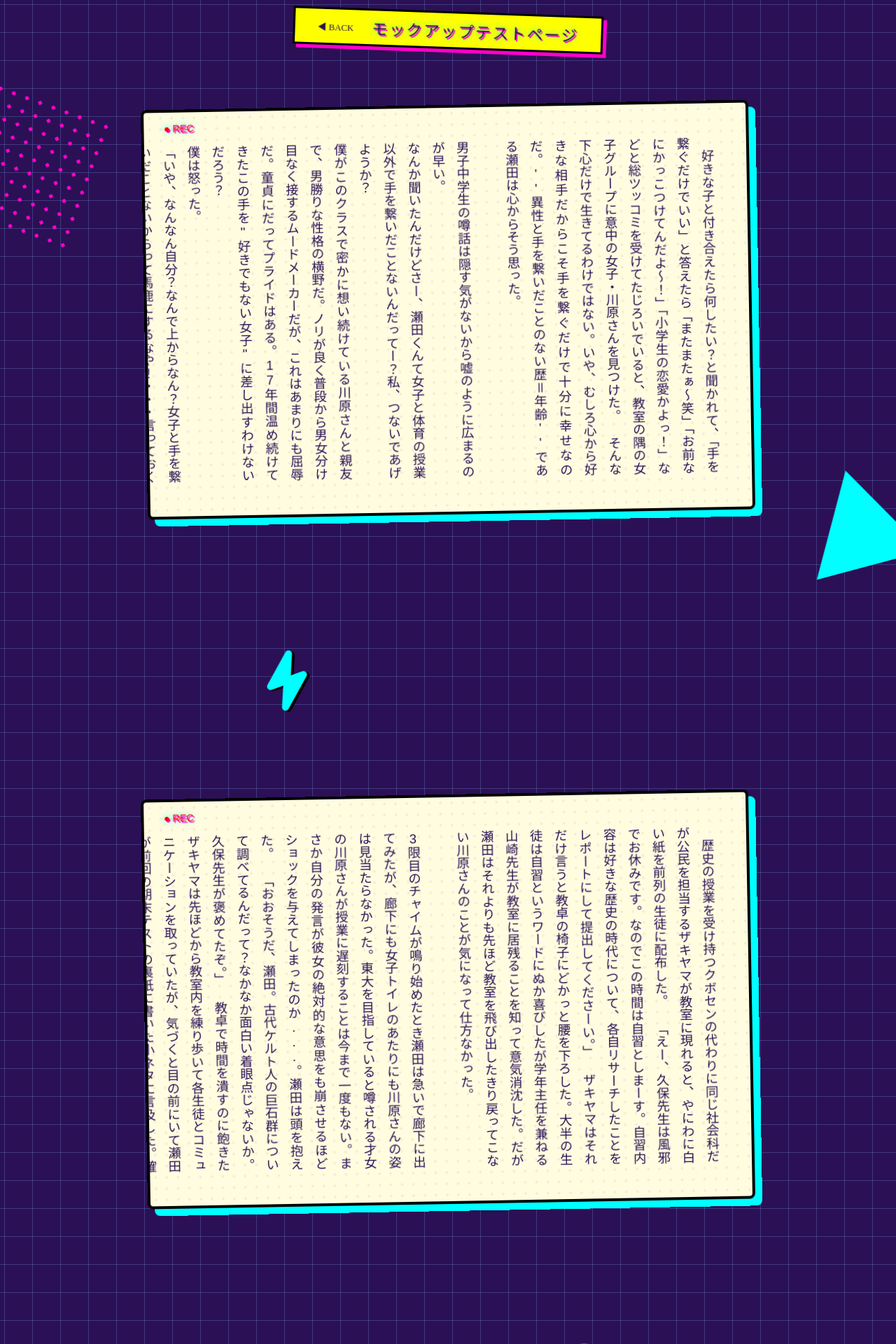
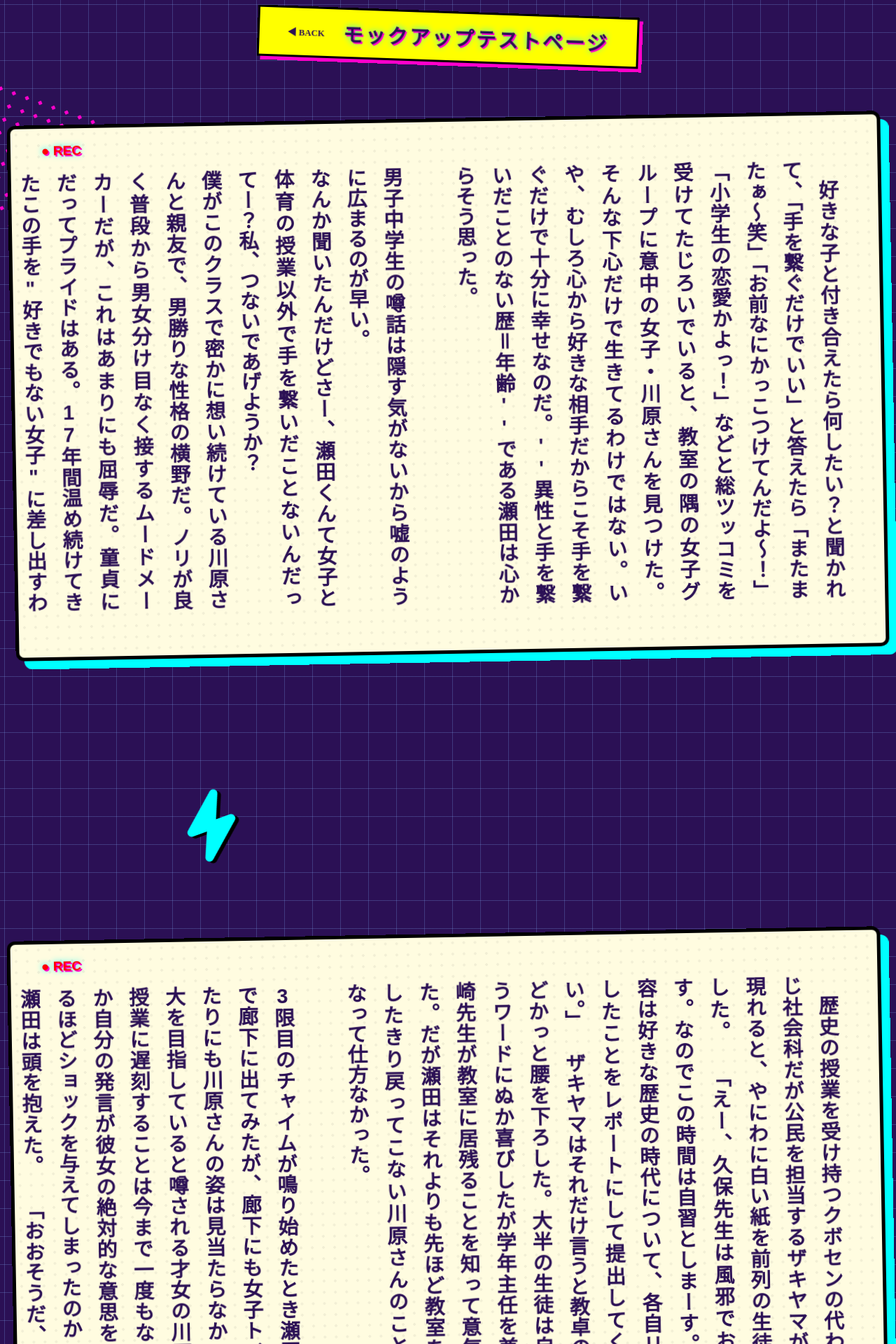
Before and after one commit to REMriaTV/HandtoHand, a Jekyll site: the page built from docs/manuscript/test-manuscript.md, in a window 1280 px wide. Shown: the top 1920 px of the page at 70% size. Built offline with Jekyll 4.4.1, drawn with Linux system fonts in a browser that asks for light colours; some web fonts are replaced.

Commit message:
上手くいってたダサエモコードを、インパクト重視の拡大に変更してみる

```diff
--- a/docs/assets/css/story.css
+++ b/docs/assets/css/story.css
@@ -1,7 +1,7 @@
 /* =========================================
    Google Fonts Import
    ========================================= */
-@import url('https://fonts.googleapis.com/css2?family=DotGothic16&family=Zen+Maru+Gothic:wght@500;700&display=swap');
+@import url('https://fonts.googleapis.com/css2?family=DotGothic16&family=Zen+Maru+Gothic:wght@500;700;900&display=swap');
 
 /* =========================================
    アニメーション定義
@@ -48,8 +48,9 @@
     --text-font: 'Zen Maru Gothic', sans-serif;
     --title-font: 'DotGothic16', sans-serif;
 
-    --card-height-pc: 65vh;
-    --card-height-mobile: 66vh;
+    /* ★変更点: カードの高さを画面いっぱいまで広げる */
+    --card-height-pc: 85vh;
+    --card-height-mobile: 85vh;
 }
 
 /* =========================================
@@ -74,9 +75,9 @@ body {
     animation: scrollGrid 4s linear infinite;
 
     color: var(--text-color);
-    /* ★修正点③: フォントをZen Maru Gothicに戻しました */
     font-family: 'Zen Maru Gothic', sans-serif;
-    font-weight: 500;
+    /* ★変更点: デフォルトを少し太くして存在感を出す */
+    font-weight: 700;
 
     position: relative;
 }
@@ -115,13 +116,12 @@ body::after {
    ヘッダー
    ========================================= */
 .story-header {
-    /* ★修正点①: 固定表示をやめる (sticky -> relative) */
     position: relative;
     top: 1rem;
     z-index: 100;
 
     width: auto;
-    max-width: 90%;
+    max-width: 95%;
     margin: 0 auto;
 
     left: 50%;
@@ -134,7 +134,7 @@ body::after {
 
     background: var(--neon-yellow);
     color: var(--text-color);
-    padding: 0.5rem 2rem;
+    padding: 0.8rem 2.5rem; /* ヘッダーも少し大きく */
 
     border: 3px solid #000;
     box-shadow: 5px 5px 0 var(--neon-pink);
@@ -142,7 +142,7 @@ body::after {
 
 .story-title {
     font-family: var(--title-font);
-    font-size: 1.4rem;
+    font-size: 1.8rem; /* タイトルも大きく */
     letter-spacing: 0.1em;
     color: var(--bg-main);
     animation: neonFlicker 3s infinite;
@@ -150,10 +150,10 @@ body::after {
 
 .story-meta {
     font-family: 'DotGothic16', sans-serif;
-    font-size: 1rem;
+    font-size: 1.2rem;
     background: #000;
     color: var(--neon-yellow);
-    padding: 0.2rem 0.8rem;
+    padding: 0.3rem 1rem;
     border-radius: 4px;
 }
 
@@ -164,7 +164,8 @@ body::after {
     box-sizing: border-box;
     padding: 6rem 1rem;
     width: 100%;
-    max-width: 900px;
+    /* ★変更点: PC画面での横幅制限を大幅に緩和 */
+    max-width: 1400px;
     margin: 0 auto;
 
     display: flex;
@@ -182,7 +183,10 @@ body::after {
     margin: 0;
     display: block;
     background-color: var(--card-bg);
-    padding: 3rem 2.5rem;
+
+    /* ★変更点: カード内の余白を広げて圧迫感を防ぐ */
+    padding: 4rem 3rem;
+
     box-sizing: border-box;
     width: 100%;
 
@@ -197,23 +201,25 @@ body::after {
     overflow-x: auto;
     overflow-y: hidden;
 
-    line-height: 1.9;
-    font-size: 1.15rem;
+    /* ★変更点: 文字サイズを極大化＆太字 */
+    font-size: 1.8rem;
+    font-weight: 700;
+    line-height: 1.8; /* 太文字なので少し詰まった感じの方が迫力が出る */
+
     text-align: justify;
     white-space: normal;
     line-break: strict;
 
-    border: 4px solid #000;
-    border-radius: 8px;
+    border: 5px solid #000; /* 枠線も太く */
+    border-radius: 12px;
 
-    box-shadow: 10px 10px 0 var(--neon-blue);
+    box-shadow: 12px 12px 0 var(--neon-blue);
 
     position: relative;
 
     transform: rotate(-1deg);
     animation: floatCard 6s ease-in-out infinite;
 
-     /* ★修正点②: 背景のドットを薄くする (0.05で極薄に) */
     background-image: radial-gradient(rgba(0, 0, 0, 0.05) 15%, transparent 15%);
     background-size: 16px 16px;
 }
@@ -221,17 +227,17 @@ body::after {
 .story-main p:nth-child(even) {
     transform: rotate(1deg);
     animation-delay: -3s;
-    box-shadow: -10px 10px 0 var(--neon-pink);
+    box-shadow: -12px 12px 0 var(--neon-pink);
 }
 
 .story-main p::after {
     content: "● REC";
     position: absolute;
-    top: 10px;
-    left: 10px;
+    top: 15px;
+    left: 15px;
     font-family: 'DotGothic16', sans-serif;
     color: red;
-    font-size: 0.9rem;
+    font-size: 1.2rem; /* RECマークも少し大きく */
     writing-mode: horizontal-tb;
     animation: neonFlicker 2s infinite;
     pointer-events: none;
@@ -251,7 +257,7 @@ body::after {
     position: absolute;
     font-family: "Font Awesome 6 Free";
     font-weight: 900;
-    font-size: 4rem;
+    font-size: 5rem; /* アイコンも大きく */
 
     top: 50%;
     left: 50%;
@@ -262,7 +268,7 @@ body::after {
 
     content: "\f001";
     color: var(--neon-yellow);
-    text-shadow: 3px 3px 0 #000;
+    text-shadow: 4px 4px 0 #000;
 }
 
 .story-icon-spacer:nth-of-type(1)::before {
@@ -270,7 +276,7 @@ body::after {
     color: var(--neon-blue);
     left: 20%;
     --icon-rotate: -20deg;
-    font-size: 5rem;
+    font-size: 6rem;
 }
 
 .story-icon-spacer:nth-of-type(2)::before {
@@ -298,8 +304,8 @@ body::after {
    スクロールバー
    ========================================= */
 .story-main p::-webkit-scrollbar {
-    height: 10px;
-    width: 10px;
+    height: 12px;
+    width: 12px;
 }
 .story-main p::-webkit-scrollbar-track {
     background: transparent;
@@ -311,34 +317,42 @@ body::after {
 }
 
 /* =========================================
-   スマホ用調整
+   スマホ用調整（ここが最重要）
    ========================================= */
 @media (max-width: 640px) {
     .story-header {
         width: auto;
-        padding: 0.4rem 1rem;
+        padding: 0.6rem 1.2rem;
         transform: translateX(-50%) rotate(0deg);
     }
 
     .story-title {
-        font-size: 1rem;
+        font-size: 1.2rem;
     }
 
     .story-main {
-        padding: 5rem 0.5rem;
+        /* 上下の余白を減らして画面を有効活用 */
+        padding: 4rem 0.5rem;
     }
 
     .story-main p {
-        width: 90% !important;
+        /* ★変更点: スマホの横幅ギリギリまでカードを広げる */
+        width: 96% !important;
         margin: 0 auto;
+
+        /* 高さは変数で制御 (85vh) */
         height: var(--card-height-mobile);
-        padding: 2.5rem 1.5rem;
+
+        /* 内側の余白調整 */
+        padding: 3rem 2rem;
 
         transform: rotate(0deg) !important;
         animation: none !important;
 
-        font-size: 1rem;
-        line-height: 1.8;
+        /* ★変更点: スマホでも文字をかなり大きく、太く */
+        font-size: 1.4rem;
+        font-weight: 700;
+        line-height: 1.7;
 
         box-shadow: 6px 6px 0 var(--neon-blue);
     }
@@ -352,6 +366,6 @@ body::after {
     }
 
     .story-icon-spacer::before {
-        font-size: 3rem;
+        font-size: 3.5rem;
     }
 }
```
